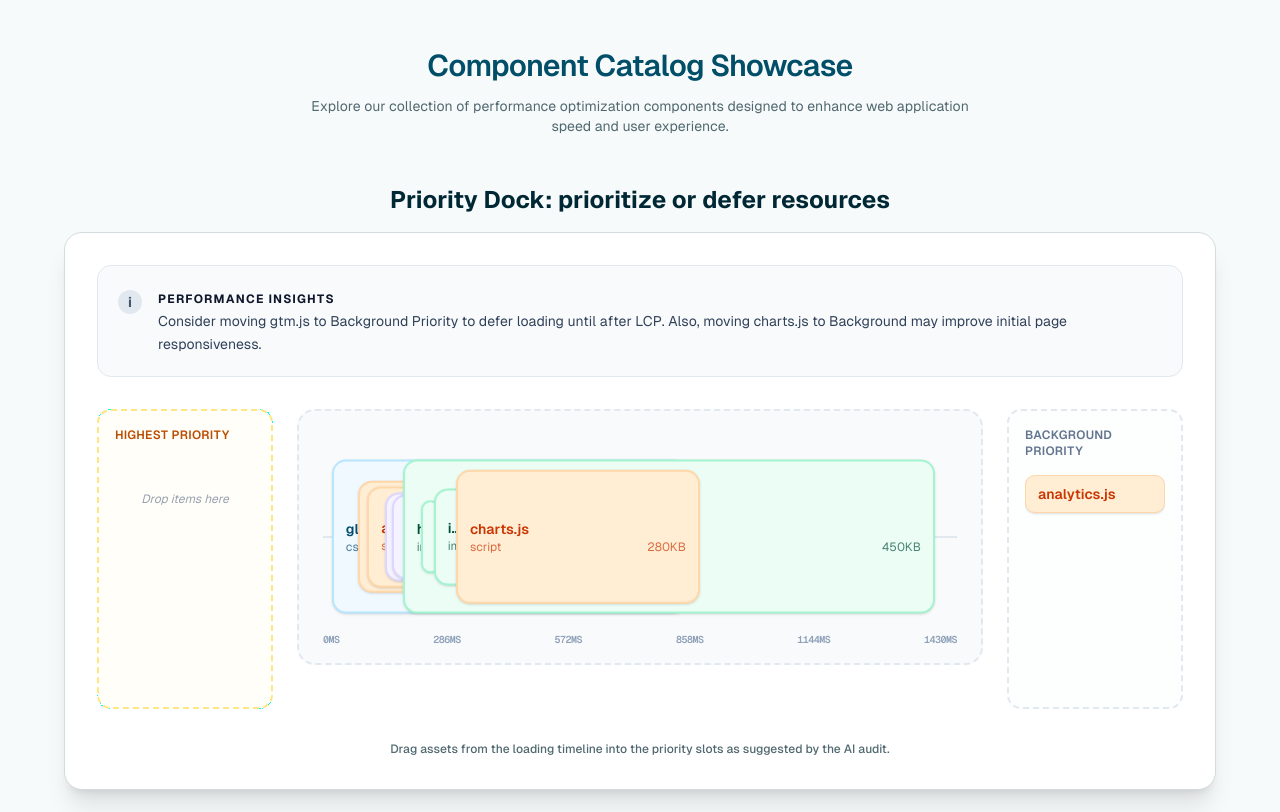
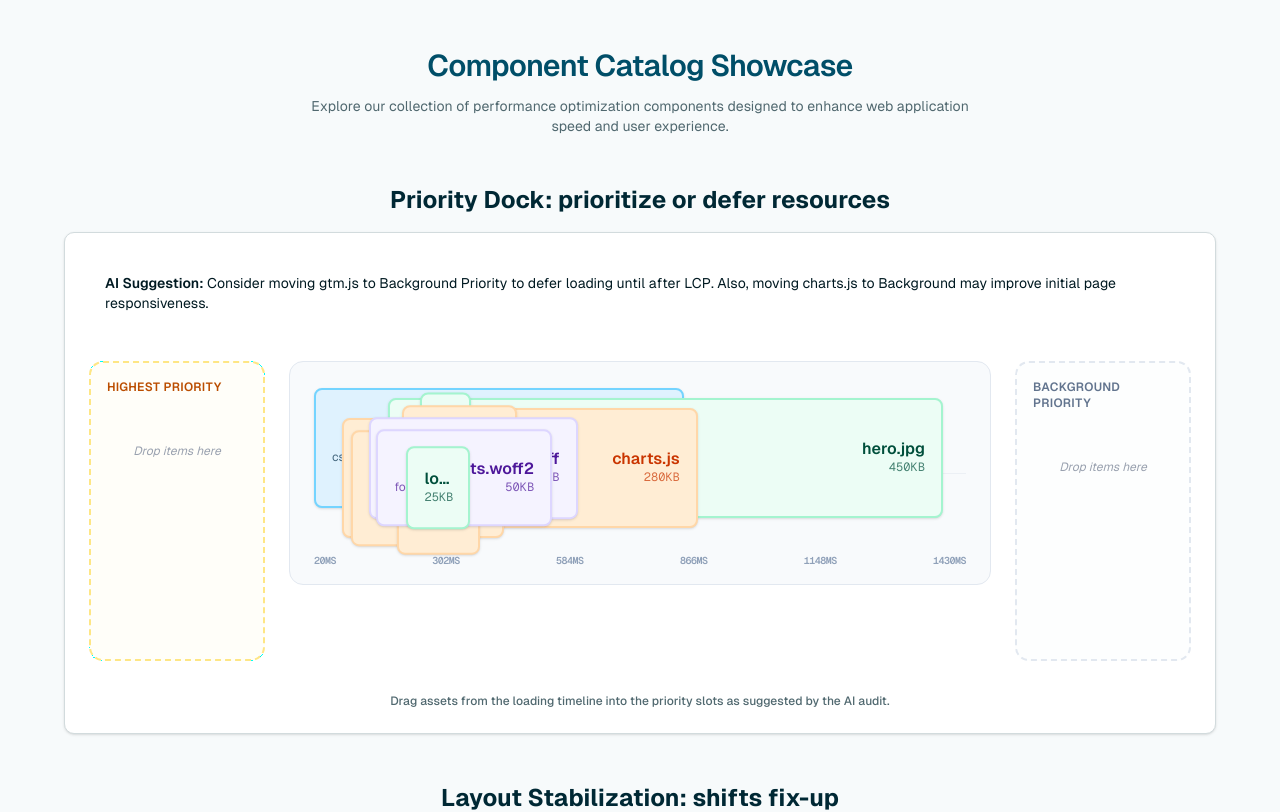
Before and after one commit to v-olya/AG-UI-performance-fix, a Next.js app: page /showcase in a window 1280 px wide. Shown: the top 812 px of the page. Built offline with nearby package versions, Linux system fonts and the light colour scheme.

Commit message:
make resources more distinguishable on the Timeline

```diff
--- a/app/components/PriorityDock.tsx
+++ b/app/components/PriorityDock.tsx
@@ -25,10 +25,8 @@ function TimelineDropZone({ children }: { children: ReactNode }) {
   return (
     <div
       ref={setNodeRef}
-      className={`relative flex-1 h-64 border-2 border-dashed rounded-2xl overflow-hidden transition-all duration-300 ${
-        isOver
-          ? "border-slate-400 bg-slate-100"
-          : "border-slate-200 bg-slate-50"
+      className={`relative flex-1 h-56 bg-slate-50 border rounded-xl overflow-hidden transition-colors ${
+        isOver ? "border-green-500 bg-green-50/50" : "border-slate-200"
       }`}
     >
       {children}
@@ -46,19 +44,13 @@ export function PriorityDock({
   const [assignments, setAssignments] = useState<SlotAssignments>(() => {
     return {
       highest: assets
-        .filter(
-          (s) =>
-            (s.moveTo === "highest" ||
-              ["preload", 'fetchpriority="high"'].includes(s.priority || "")) &&
-            !s.isSuggested,
+        .filter((s) =>
+          ["preload", 'fetchpriority="high"'].includes(s.priority || ""),
         )
         .map((s) => s.id),
       background: assets
-        .filter(
-          (s) =>
-            (s.moveTo === "background" ||
-              ["defer", "async", "prefetch"].includes(s.priority || "")) &&
-            !s.isSuggested,
+        .filter((s) =>
+          ["defer", "async", "prefetch"].includes(s.priority || ""),
         )
         .map((s) => s.id),
     };
@@ -67,19 +59,13 @@ export function PriorityDock({
   const [timelineAssets, setTimelineAssets] = useState<AssetItem[]>(() => {
     const assignedIds = new Set([
       ...assets
-        .filter(
-          (s) =>
-            (s.moveTo === "highest" ||
-              ["preload", 'fetchpriority="high"'].includes(s.priority || "")) &&
-            !s.isSuggested,
+        .filter((s) =>
+          ["preload", 'fetchpriority="high"'].includes(s.priority || ""),
         )
         .map((s) => s.id),
       ...assets
-        .filter(
-          (s) =>
-            (s.moveTo === "background" ||
-              ["defer", "async", "prefetch"].includes(s.priority || "")) &&
-            !s.isSuggested,
+        .filter((s) =>
+          ["defer", "async", "prefetch"].includes(s.priority || ""),
         )
         .map((s) => s.id),
     ]);
@@ -144,27 +130,22 @@ export function PriorityDock({
     ...assets.map((a) => a.startTime + (a.duration || 0) + 50),
   );
 
+  const minTime =
+    assets.length > 0 ? Math.min(...assets.map((a) => a.startTime)) : 0;
+  const timeSpan = Math.max(500, maxTime - minTime);
+
   const timelineSteps = Array.from({ length: 6 }).map((_, i) =>
-    Math.round((maxTime / 5) * i),
+    Math.round(minTime + (timeSpan / 5) * i),
   );
 
   return (
-    <div className="w-full bg-white rounded-2xl shadow-xl border border-border p-8 text-left">
+    <div className="w-full bg-white rounded-lg shadow-sm border p-6 text-left">
       <DndContext onDragStart={handleDragStart} onDragEnd={handleDragEnd}>
         <div className="flex flex-col gap-8">
           {aiSuggestion && (
-            <div className="p-5 rounded-xl bg-slate-50 border border-slate-200 flex gap-4 items-start">
-              <div className="mt-1 w-6 h-6 rounded-full bg-slate-200 flex items-center justify-center shrink-0">
-                <span className="text-slate-600 font-bold text-sm">i</span>
-              </div>
-              <div className="space-y-1">
-                <span className="font-bold text-slate-900 text-xs uppercase tracking-widest">
-                  Performance Insights
-                </span>
-                <p className="text-sm text-slate-700 leading-relaxed">
-                  {aiSuggestion}
-                </p>
-              </div>
+            <div className="p-4 text-sm">
+              <span className="font-semibold">AI Suggestion:</span>{" "}
+              {aiSuggestion}
             </div>
           )}
 
@@ -177,14 +158,38 @@ export function PriorityDock({
 
             <TimelineDropZone>
               <div className="absolute inset-0 flex items-center px-6">
-                <div className="w-full h-0.5 bg-slate-200 relative">
-                  {timelineAssets.map((asset) => (
-                    <TimelineBox
-                      key={asset.id}
-                      script={asset}
-                      maxTime={maxTime}
-                    />
-                  ))}
+                <div className="w-full h-px bg-slate-200/50 relative">
+                  {(() => {
+                    const sorted = [...timelineAssets].sort(
+                      (a, b) => b.volume - a.volume,
+                    );
+                    const lanes: number[] = []; // Stores the 'end time' of the last item in each lane
+
+                    return sorted.map((asset) => {
+                      const start = asset.startTime;
+                      const end = start + (asset.duration || 5); // Use a small buffer if duration is 0
+
+                      let laneIndex = lanes.findIndex(
+                        (laneEnd) => start >= laneEnd,
+                      );
+                      if (laneIndex === -1) {
+                        laneIndex = lanes.length;
+                        lanes.push(end);
+                      } else {
+                        lanes[laneIndex] = end;
+                      }
+
+                      return (
+                        <TimelineBox
+                          key={asset.id}
+                          script={asset}
+                          minTime={minTime}
+                          timeSpan={timeSpan}
+                          lane={laneIndex}
+                        />
+                      );
+                    });
+                  })()}
                 </div>
               </div>
 
@@ -212,14 +217,19 @@ export function PriorityDock({
             ? (() => {
                 const asset = getActiveAssetInfo();
                 if (!asset) return null;
-                const colors = timelineColors[asset.type] || timelineColors.js;
+                const colors = (timelineColors[asset.type] ||
+                  timelineColors.js)!;
+
                 return (
                   <div
-                    className={`px-4 py-3 rounded-xl border-2 shadow-2xl text-[11px] font-bold uppercase tracking-tight ${colors?.bg} ${colors?.border} ${colors?.text}`}
+                    className={`px-4 py-3 rounded-lg border-2 shadow-xl text-xs font-mono ${colors.bg} ${colors.border} ${colors.text}`}
                   >
-                    <div>{asset.name}</div>
-                    <div className="text-[9px] opacity-60 font-mono">
-                      {asset.type} • {asset.volume}KB
+                    <div className="font-semibold">{asset.name}</div>
+                    <div className="text-[10px] opacity-70 font-mono font-bold flex gap-2">
+                      <span className="bg-black/10 px-1 rounded">
+                        {asset.type}
+                      </span>
+                      <span>{asset.volume} KB</span>
                     </div>
                   </div>
                 );
--- a/app/components/TimelineBox.tsx
+++ b/app/components/TimelineBox.tsx
@@ -21,59 +21,66 @@ export interface AssetItem {
 
 const timelineColors: Record<
   string,
-  { bg: string; border: string; text: string; height: number }
+  { bg: string; border: string; text: string }
 > = {
   js: {
     bg: "bg-orange-100",
     border: "border-orange-200",
     text: "text-orange-700",
-    height: 48,
+  },
+  script: {
+    bg: "bg-orange-100",
+    border: "border-orange-200",
+    text: "text-orange-700",
   },
   css: {
-    bg: "bg-sky-50",
-    border: "border-sky-200",
-    text: "text-sky-900",
-    height: 44,
+    bg: "bg-sky-100",
+    border: "border-sky-300",
+    text: "text-sky-950",
   },
   font: {
     bg: "bg-violet-50",
     border: "border-violet-200",
     text: "text-violet-900",
-    height: 36,
   },
   img: {
     bg: "bg-emerald-50",
     border: "border-emerald-200",
     text: "text-emerald-900",
-    height: 56,
   },
 };
 
 export function TimelineBox({
   script,
-  maxTime = 500,
+  minTime = 0,
+  timeSpan = 500,
+  lane = 0,
 }: {
   script: AssetItem;
-  maxTime?: number;
+  minTime?: number;
+  timeSpan?: number;
+  lane?: number;
 }) {
   const { attributes, listeners, setNodeRef, isDragging } = useDraggable({
     id: script.id,
     data: script,
   });
 
-  const colors = timelineColors[script.type] || timelineColors.js;
+  const colors = (timelineColors[script.type] || timelineColors.js)!;
 
-  const minHeight = 36;
-  const maxHeight = 160;
-  const normalizedVolume = script.volume / 500;
-  const exponentialFactor = Math.pow(normalizedVolume, 0.4);
-  const dynamicHeight = Math.max(
-    minHeight,
-    Math.min(
-      maxHeight,
-      minHeight + exponentialFactor * (maxHeight - minHeight),
-    ),
-  );
+  const minHeight = 40;
+  const maxHeight = 120; // Lowered to keep things in view
+  const volume = script.volume || 1;
+
+  // Nuanced height scaling
+  let dynamicHeight = minHeight + Math.pow(volume, 0.4) * 12;
+  dynamicHeight = Math.min(dynamicHeight, maxHeight);
+
+  // Z-index: smaller items on top
+  const zIndex = Math.max(10, 300 - Math.floor(volume));
+
+  // Tighter vertical offset to avoid clipping
+  const verticalOffset = (lane % 6) * 10 - 25;
 
   return (
     <TooltipProvider delayDuration={100}>
@@ -83,40 +90,61 @@ export function TimelineBox({
             ref={setNodeRef}
             {...listeners}
             {...attributes}
-            className={`absolute border-2 rounded-xl cursor-grab active:cursor-grabbing shadow-sm transition-all hover:scale-110 hover:z-50 ${colors?.bg} ${colors?.border}`}
+            className={`absolute border-2 rounded-md cursor-grab active:cursor-grabbing shadow-sm transition-all hover:scale-[1.02] hover:z-[500] flex items-center ${colors.bg} ${colors.border}`}
             style={{
-              left: `${Math.min((script.startTime / maxTime) * 100, 98)}%`,
+              left: `${Math.max(0, Math.min(((script.startTime - minTime) / timeSpan) * 100, 98))}%`,
+              // We use a pixel-based minimum width to ensure readability of the label
+              // even for very short durations.
               width:
-                script.duration !== undefined
-                  ? `${Math.max((script.duration / maxTime) * 100, 2)}%`
-                  : `${Math.max(script.volume, 80)}px`,
+                script.duration && (script.duration / timeSpan) * 100 > 6
+                  ? `${(script.duration / timeSpan) * 100}%`
+                  : "64px",
               height: `${dynamicHeight}px`,
               top: "50%",
-              transform: `translateY(-50%)`,
+              transform: `translateY(calc(-50% + ${verticalOffset}px))`,
               opacity: isDragging ? 0.6 : 1,
-              zIndex: isDragging ? 200 : 20,
+              zIndex: isDragging ? 600 : zIndex,
             }}
           >
             <div
-              className={`h-full flex flex-col justify-center px-3 ${colors?.text}`}
+              className={`relative w-full flex flex-col justify-center px-4 py-3 leading-none ${colors.text}`}
             >
-              <div className="font-semibold truncate text-sm">
+              <div
+                className="font-semibold truncate text-right w-full"
+                title={script.name}
+              >
                 {script.name}
               </div>
-              <div className="text-xs opacity-70 flex justify-between">
-                <span>{script.type}</span>
-                <span>{script.volume}KB</span>
+              <div className="text-xs opacity-70 flex justify-between mt-0.5">
+                <span className="truncate">
+                  {script.type === "script" ? "js" : script.type}
+                </span>
+                <span className="shrink-0 font-mono">{volume}KB</span>
               </div>
             </div>
           </div>
         </TooltipTrigger>
         <TooltipContent
           side="top"
-          className="bg-slate-900 text-white border-white/10"
+          className="bg-slate-900/95 backdrop-blur-xl text-white border-white/20 p-3 rounded-xl shadow-2xl z-[9999]"
         >
-          <p className="font-mono text-xs">
-            {script.name} • {script.volume}KB • {script.startTime}ms
-          </p>
+          <div className="font-mono text-[11px] space-y-0.5">
+            <div className="font-bold text-blue-400">{script.name}</div>
+            <div className="flex gap-3 text-slate-300">
+              <span>
+                Size: <b className="text-white">{volume} KB</b>
+              </span>
+              <span>
+                Start:{" "}
+                <b className="text-white">{Math.round(script.startTime)} ms</b>
+              </span>
+            </div>
+            {script.duration && (
+              <div className="text-emerald-400">
+                Duration: <b>{Math.round(script.duration)} ms</b>
+              </div>
+            )}
+          </div>
         </TooltipContent>
       </Tooltip>
     </TooltipProvider>
```
